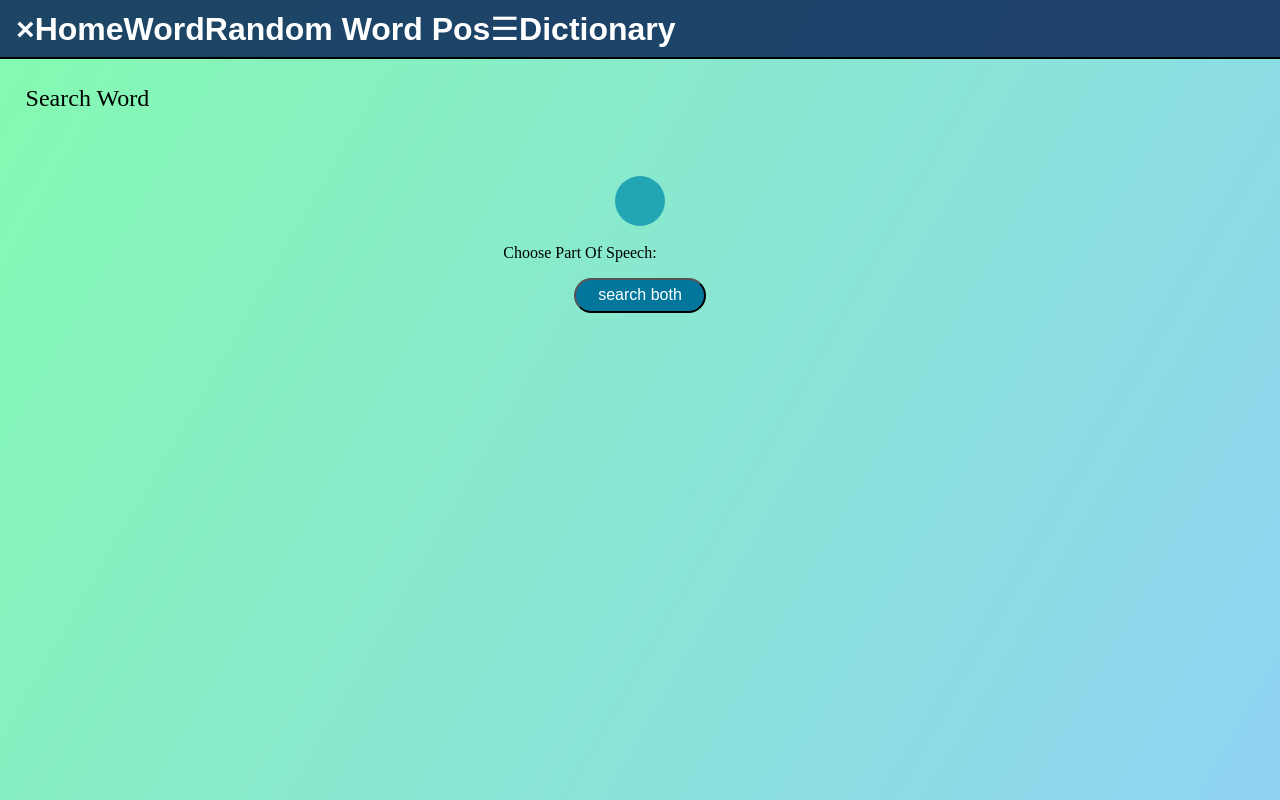
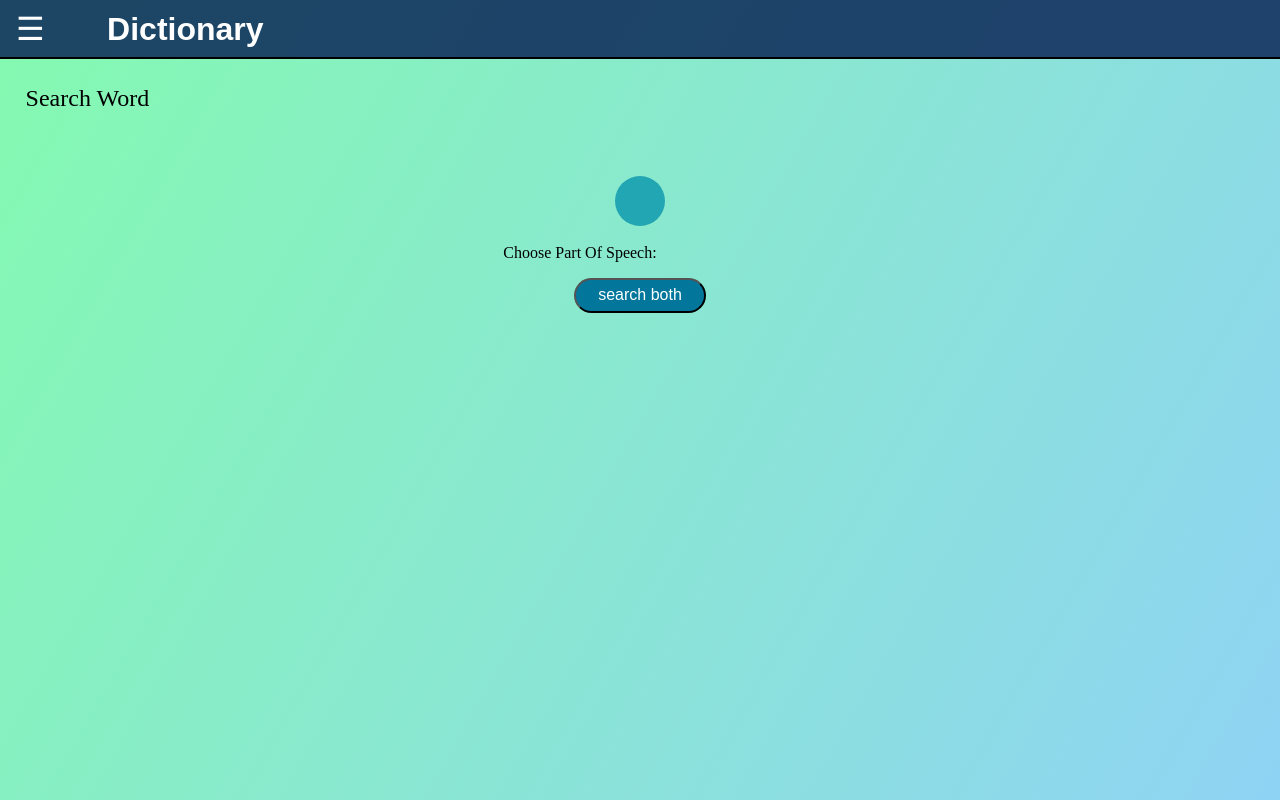
Before and after one commit to yakovcohen4/AWS-Dictionary-Front, a React (Create React App) app: page /word/1 in a window 1280 px wide. Built offline with nearby package versions, Linux system fonts and the light colour scheme.

Commit message:
#Style NavBar

```diff
--- a/src/index.scss
+++ b/src/index.scss
@@ -381,3 +381,49 @@ button.search-both:active:after {
 button.search-both:active {
   top: 1px;
 }
+
+// Navbar
+// * The side navigation menu */
+.sidenav {
+  height: 100%; /* 100% Full-height */
+  width: 0; /* 0 width - change this with JavaScript */
+  position: fixed; /* Stay in place */
+  z-index: 1; /* Stay on top */
+  top: 0; /* Stay at the top */
+  left: 0;
+  background-color: #111; /* Black*/
+  overflow-x: hidden; /* Disable horizontal scroll */
+  padding-top: 60px; /* Place content 60px from the top */
+  transition: 0.5s; /* 0.5 second transition effect to slide in the sidenav */
+}
+
+/* The navigation menu links */
+.sidenav span {
+  padding: 8px 8px 8px 32px;
+  text-decoration: none;
+  font-size: 25px;
+  color: #818181;
+  display: block;
+  transition: 0.3s;
+  cursor: pointer;
+}
+
+/* When you mouse over the navigation links, change their color */
+.sidenav span:hover {
+  color: #f1f1f1;
+}
+
+/* Position and style the close button (top right corner) */
+.sidenav .closebtn {
+  position: absolute;
+  top: 0;
+  right: 25px;
+  font-size: 36px;
+  margin-left: 50px;
+}
+.open-nav {
+  margin-right: 5%;
+  cursor: pointer;
+  // position: absolute;
+  // top: 0;
+}
```
